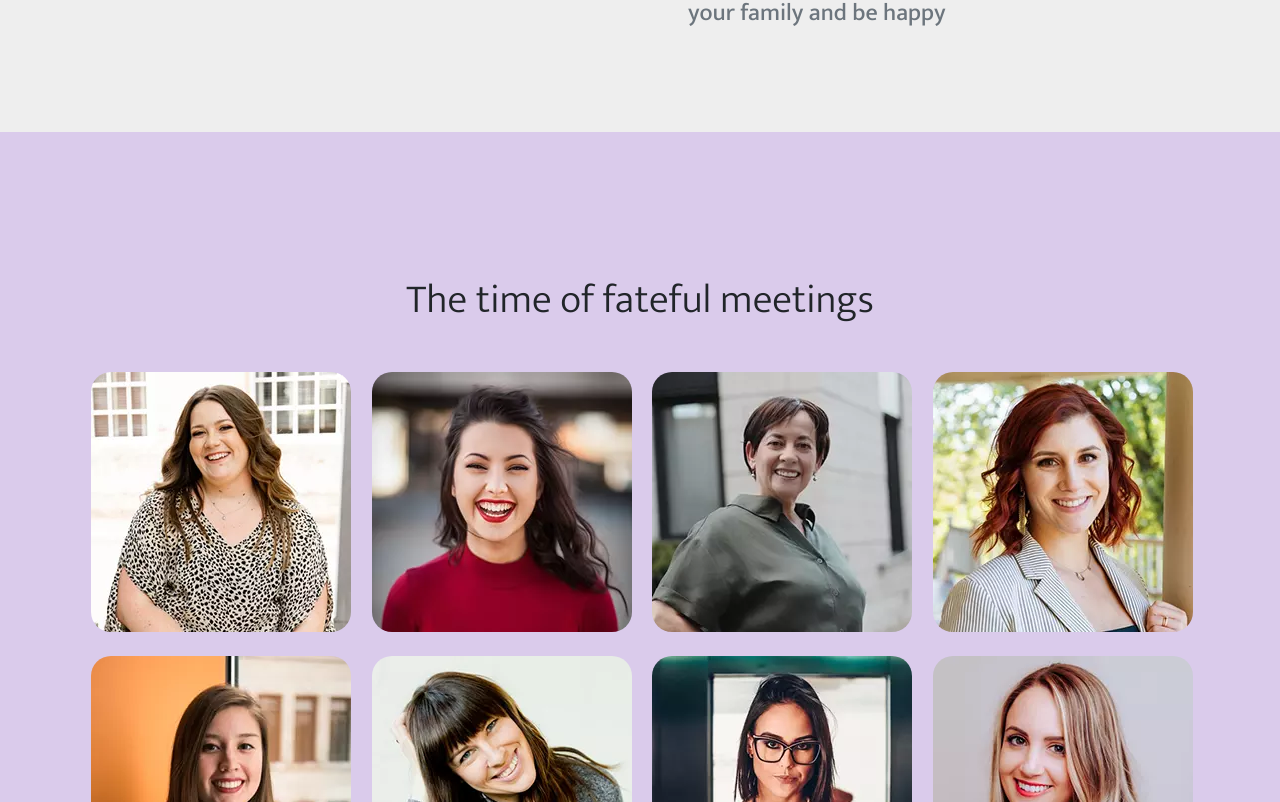
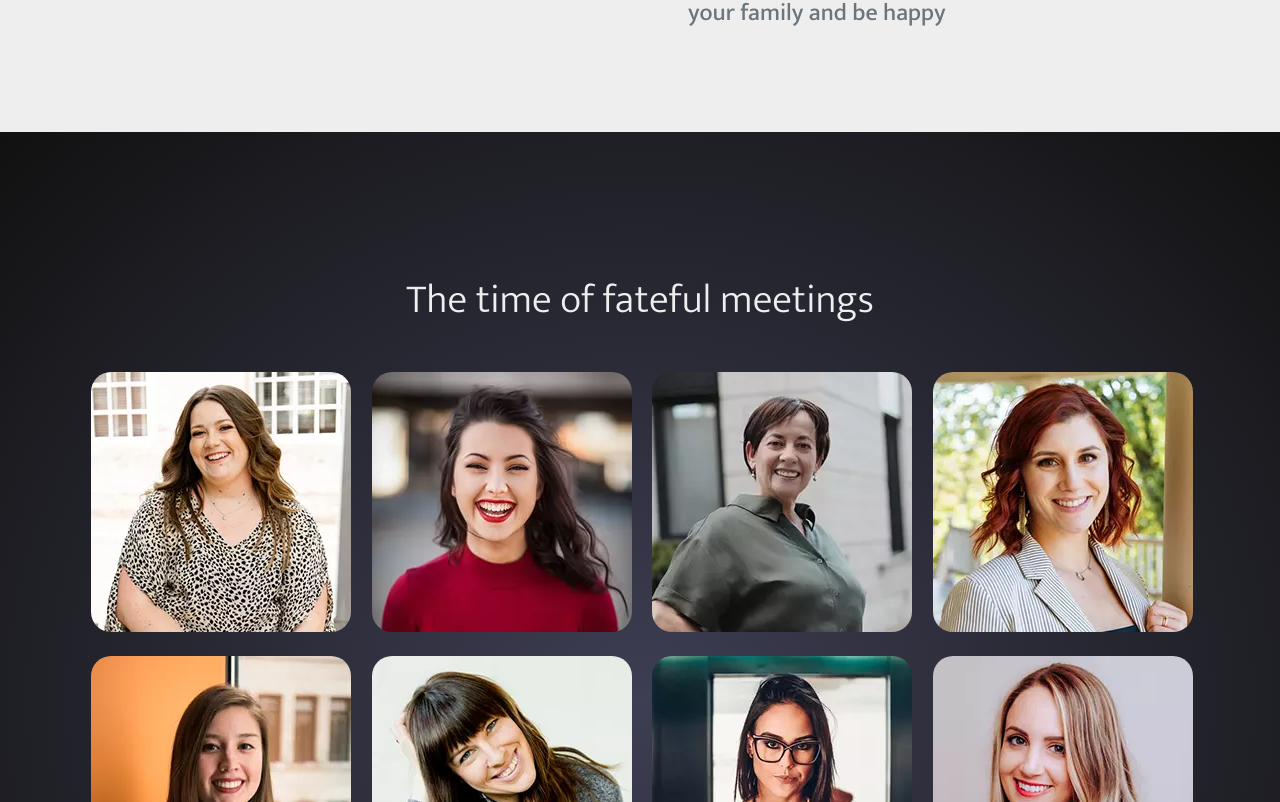
Before and after one commit to thatchermain/Startup-Women, a Next.js app: page / in a window 1280 px wide. Shown: the part 1358-2160 px from the top of the page. Built offline with nearby package versions, Linux system fonts and the light colour scheme; a web font is replaced by a local one.

Commit message:
Replaced bg images with bg color

```diff
--- a/components/Speakers.jsx
+++ b/components/Speakers.jsx
@@ -10,7 +10,7 @@ const Speakers = () => {
   return (
     <section
       id="speakers"
-      className={`${styles.speakers} pt-5 d-none d-md-block`}
+      className={`${styles.speakers} py-5 d-none d-md-block`}
     >
       <div className="container my-5 pt-5">
         <h2 className="display-6 text-center">The time of fateful meetings</h2>
@@ -19,7 +19,7 @@ const Speakers = () => {
         {speakers.map((speaker) => {
           return (
             <>
-              <Col className="col-12 col-md-6 col-lg-4 col-xl-3 mb-4">
+              <Col className="col-12 col-md-6 col-lg-4 col-xl-3 mb-4 ">
                 <div className={`${styles.card} mx-auto`}>
                   <div className={styles.wrapper}>
                     <div className={`${styles.image} mx-auto`}>
--- a/styles/Contact.module.scss
+++ b/styles/Contact.module.scss
@@ -1,9 +1,10 @@
 @import "./variables";
 .contact {
   width: 100vw;
-  background: url("../public/contact/bg.webp");
-  background-position: center center;
-  background-size: cover;
+  // background: url("../public/contact/bg.webp");
+  // background-position: center center;
+  // background-size: cover;
+  background: radial-gradient($navBgDark, $textDark);
   color: $textLight;
 }
 .input {
@@ -30,8 +31,9 @@
 }
 .partners {
   width: 100vw;
-  background: url("../public/contact/bg2.webp");
-  background-position: center center;
-  background-size: cover;
+  // background: url("../public/contact/bg2.webp");
+  // background-position: center center;
+  // background-size: cover;
+  background: radial-gradient($pinkLight, $textLight);
   color: $textLight;
 }
--- a/styles/Speakers.module.scss
+++ b/styles/Speakers.module.scss
@@ -1,7 +1,8 @@
 @import "./variables";
 
 .speakers {
-  background-color: rgba($firstColor, 0.3);
+  background: radial-gradient($navBgDark, $textDark);
+  color: $textLight;
 }
 
 .card {
--- a/styles/_variables.scss
+++ b/styles/_variables.scss
@@ -17,6 +17,7 @@ $secondColor: #d625cc;
 //Background
 $navBgDark: #3e3e54;
 $pinkLight: #fef0ff;
+$blueLight: #4fa4d6;
 
 //Icons
 $facebook: #1877f2;
--- a/styles/globals.scss
+++ b/styles/globals.scss
@@ -19,6 +19,10 @@ a {
   max-width: 1170px;
 }
 .quote {
-  background: linear-gradient(120deg, $secondColor 50%, $firstColor);
+  background: linear-gradient(
+    120deg,
+    rgba($secondColor, 0.7) 50%,
+    rgba($firstColor, 0.5)
+  );
   font-family: $secondaryFont;
 }
```
